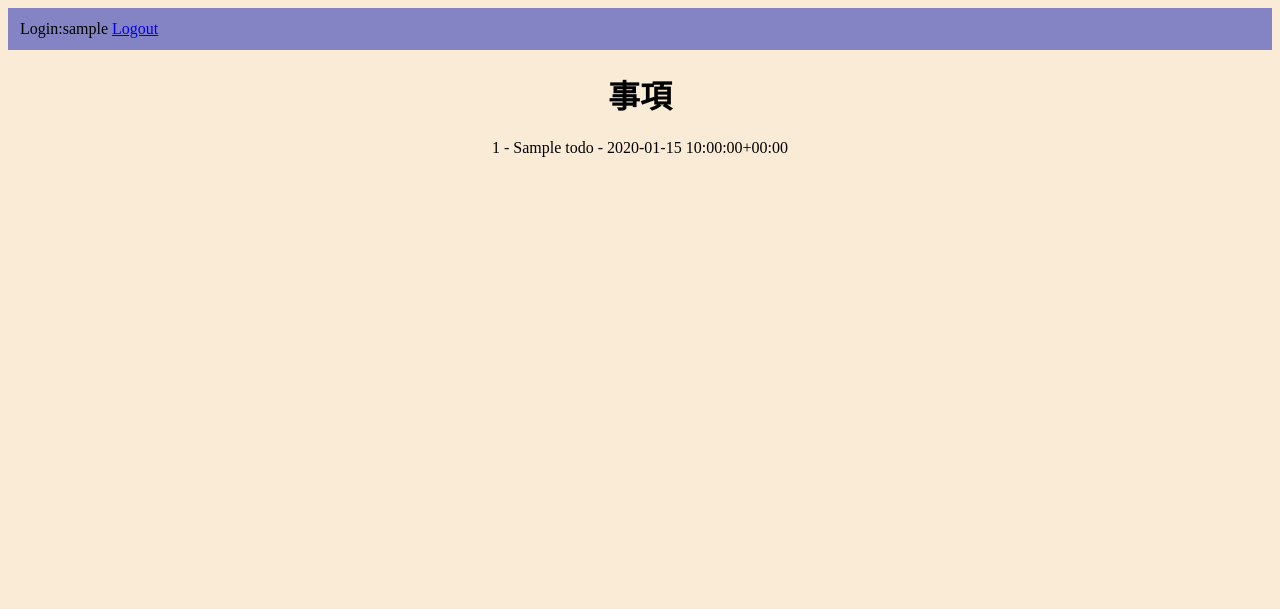
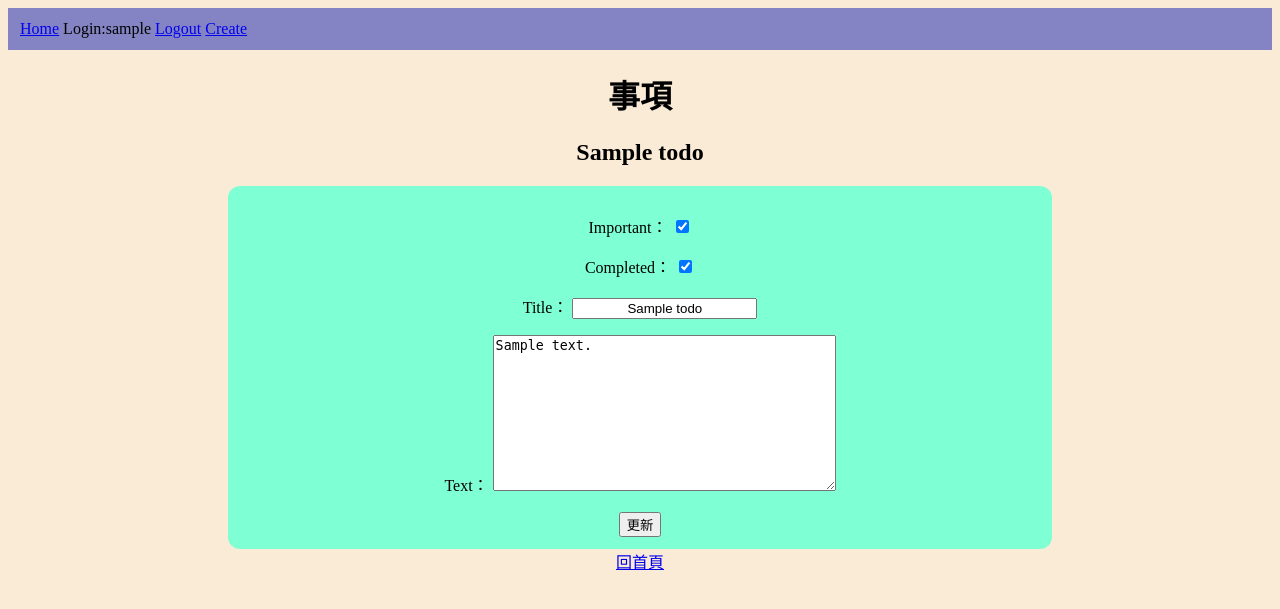
Before and after one commit to Louis7412/Django, a Django app: page /view/1/ in a window 1280 px wide. Shown: the top 609 px of the page. Run offline with Django 5.2, Linux system fonts and the light colour scheme; a user stored in the database is signed in; tables that the repository leaves empty hold one stand-in row (values such as "Sample post").

Commit message:
完成更新跟刪除

```diff
--- a/templates/base.html
+++ b/templates/base.html
@@ -41,9 +41,11 @@
 </head>
 <body>
     <div id="nav-bar">
+        <a href="{% url 'todolist' %}">Home</a>
          {% if user.is_authenticated %}
          Login:{{user.username}}
         <a href="{% url 'logout' %}">Logout</a>
+        <a href="{% url 'createtodo' %}">Create</a>
         {% else %}
         <a href="{% url 'login' %}">Login</a>
         <a href="{% url 'register' %}">Register</a>
--- /dev/null
+++ b/todo/forms.py
@@ -0,0 +1,8 @@
+from django.forms import ModelForm
+from .models import Todo
+
+
+class TodoForm(ModelForm):
+    class Meta:
+        model = Todo
+        fields = {"title", "text", "important", "completed"}
--- a/todo/models.py
+++ b/todo/models.py
@@ -9,7 +9,8 @@ class Todo(models.Model):
     created = models.DateTimeField(auto_now_add=True)
     date_completed = models.DateTimeField(null=True, blank=True)  # null=True 為空物件
     important = models.BooleanField(default=False)
-    user = models.ForeignKey(User, on_delete=models.CASCADE, null=True)
+    user = models.ForeignKey(User, on_delete=models.CASCADE)
+    completed = models.BooleanField(default=False)
 
     def __str__(self):
         return f"{self.id} - {self.title} - {self.created}"
--- a/todo/templates/todo/viewtodo.html
+++ b/todo/templates/todo/viewtodo.html
@@ -7,6 +7,14 @@
     {% if not todo %}
     <h3 style="color: red;">編號錯誤，請重新輸入</h3>
     {% else %}
-    {{todo}}
+    <h2>{{todo.title}}</h2>
     {% endif %}
+
+    <form action="" method="POST">
+        {% csrf_token %}
+        {{form.as_p}}
+        <button type="submit">更新</button>
+    </form>
+    <a href="{% url 'todolist' %}">回首頁</a>
+    {{message}}
 {% endblock %}
--- a/todo/urls.py
+++ b/todo/urls.py
@@ -1,7 +1,9 @@
 from django.urls import path
-from .views import todolist, viewtodo
+from .views import todolist, viewtodo, createtodo, deletetodo
 
 urlpatterns = [
     path("", todolist, name="todolist"),
+    path("create/", createtodo, name="createtodo"),
     path("view/<int:id>/", viewtodo, name="viewtodo"),
+    path("delete/<int:id>/", deletetodo, name="deletetodo"),
 ]
--- a/todo/views.py
+++ b/todo/views.py
@@ -1,24 +1,66 @@
-from django.shortcuts import render
+from django.shortcuts import render, redirect
 from .models import Todo
+from .forms import TodoForm
+from datetime import datetime
 
 
 # Create your views here.
-def todolist(requset):
-    user = requset.user
+def todolist(request):
+    user = request.user
+    # 對應的使用者 對應的事項
     todos = None
     if user.is_authenticated:
-        todos = Todo.objects.filter(user=requset.user)
+        # .order_by 排序
+        todos = Todo.objects.filter(user=request.user).order_by("-created")
     # get唯一 filter篩選
     # todos = Todo.objects.filter(id=11)
     result = {"todos": todos, "user": user}
-    return render(requset, "todo/todolist.html", result)
+    return render(request, "todo/todolist.html", result)
 
 
-def viewtodo(requset, id):
+def deletetodo(request, id):
+    todo = Todo.objects.get(id=id)
+    todo.delete()
+    return redirect("todolist")
+
+
+def viewtodo(request, id):
     todo = None
+    form = None
+    message = ""
     try:
+        # instance 實際案例
         todo = Todo.objects.get(id=id)
+
+        if request.method == "GET":
+            form = TodoForm(instance=todo)
+        else:
+            form = TodoForm(request.POST, instance=todo)
+            todo = form.save(commit=False)
+            if todo.completed:
+                todo.date_completed = datetime.now().strftime("%Y-%m-%d %H:%M:%S")
+            else:
+                todo.date_completed = None
+
+            todo.save()
+            message = "修改成功"
+
     except Exception as e:
         print(e)
 
-    return render(requset, "todo/viewtodo.html", {"todo": todo})
+    return render(
+        request, "todo/viewtodo.html", {"todo": todo, "form": form, "message": message}
+    )
+
+
+def createtodo(request):
+    if request.method == "POST":
+        form = TodoForm(request.POST)
+        todo = form.save(commit=False)
+        todo.user = request.user
+        todo.save()
+        return redirect("todolist")
+    else:
+        form = TodoForm()
+
+    return render(request, "todo/createtodo.html", {"form": form})
```
Also changed, not shown: todo/templates/todo/createtodo.html (added, +11 -0 lines), todo/templates/todo/todolist.html (+16 -5 lines), todo/migrations/0003_alter_todo_user.py (added), todo/migrations/0004_todo_completed.py (added).
